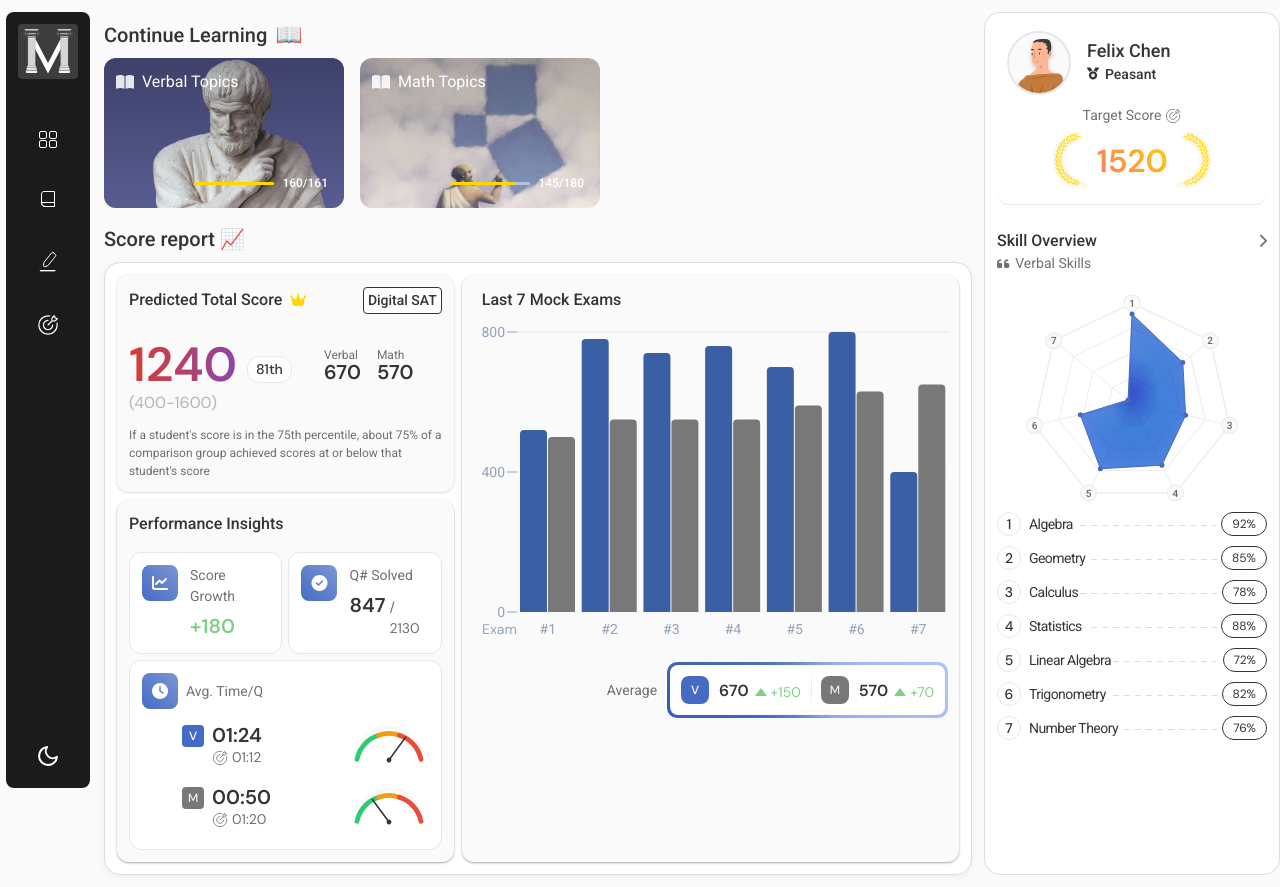
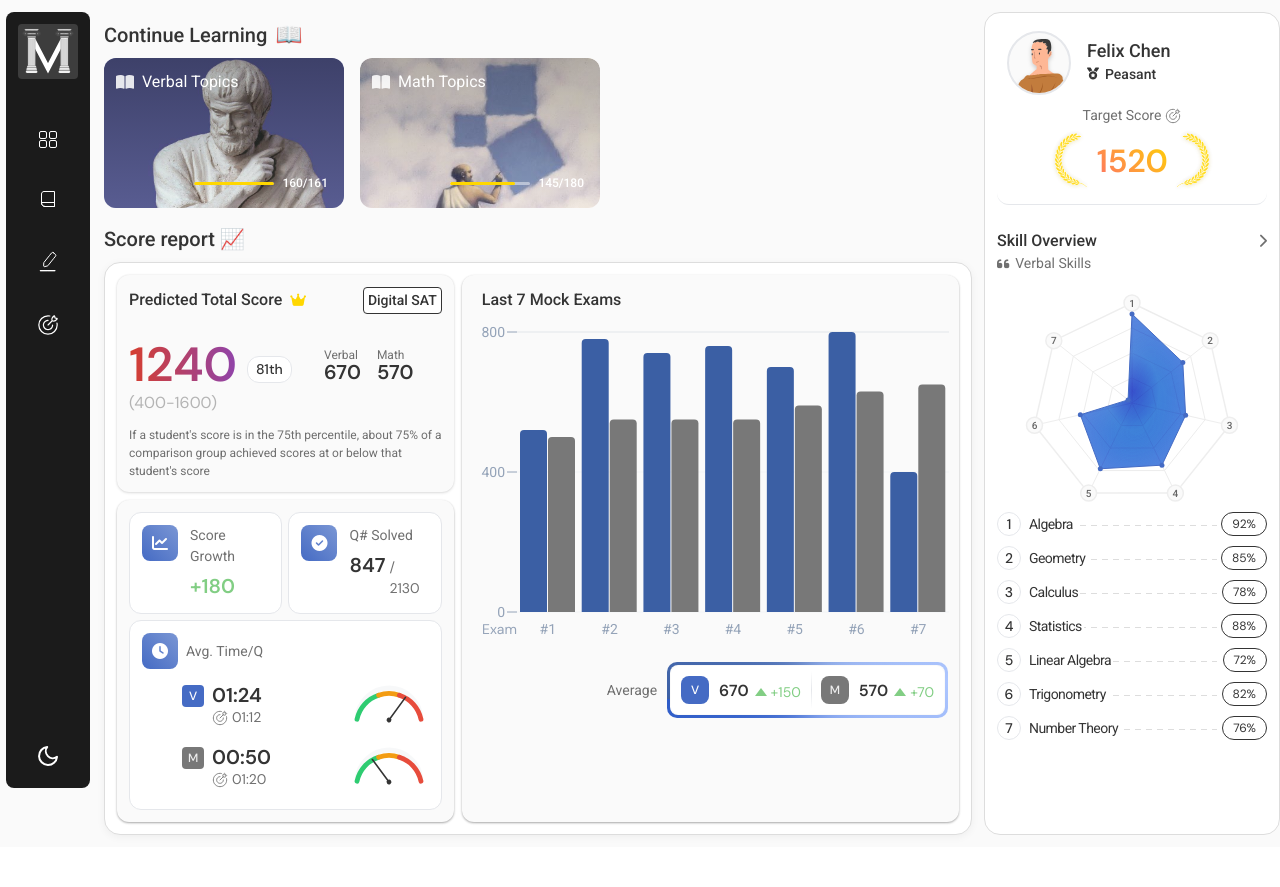
Before and after one commit to Orujhimaru/max_odyssey, a React (Vite) app: page /dashboard in a window 1280 px wide. After the commit the page ends 847 px from the top, so only its background shows below. Built offline with nearby package versions, Linux system fonts and the light colour scheme; sample sign-in values are in the browser's storage; a web font is replaced by a local one.

Commit message:
design: removed text header

```diff
--- a/src/components/PerformanceInsights/PerformanceInsights.jsx
+++ b/src/components/PerformanceInsights/PerformanceInsights.jsx
@@ -34,9 +34,9 @@ const PerformanceInsights = () => {
 
   return (
     <div className="insights-container">
-      <div className="insights-header">
+      {/* <div className="insights-header">
         <h3>Performance Insights</h3>
-      </div>
+      </div> */}
 
       <div className="insights-grid">
         <div className="insight-card">
```
